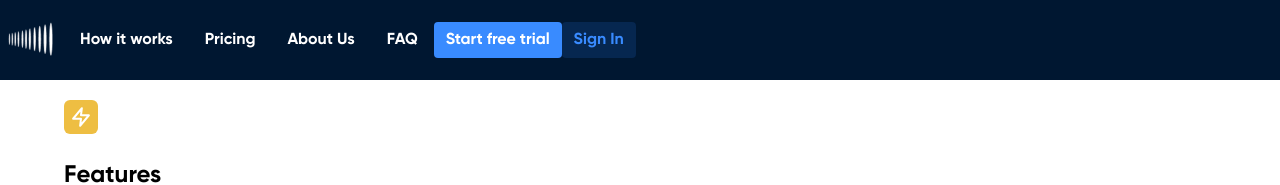
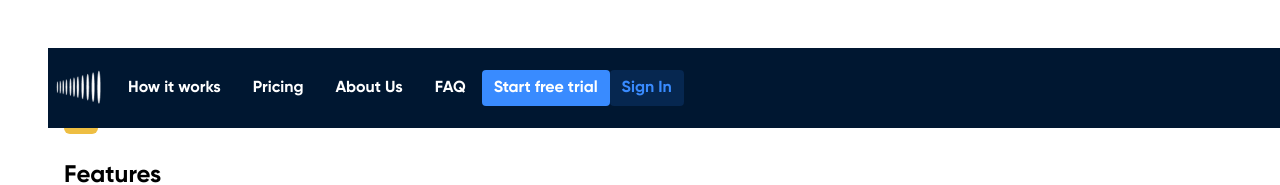
Before and after one commit to Alex12033/work-project, a plain HTML site: page index.html in a window 1280 px wide. Shown: the top 185 px of the page. Drawn offline with Linux system fonts and the light colour scheme.

Commit message:
shared.css main.nav

```diff
--- a/styles/shared.css
+++ b/styles/shared.css
@@ -48,6 +48,7 @@ body {
   width: 100%;
   left: 0;
   top: 0;
+  margin: 3rem;
   z-index: 50;
 }
 
```
